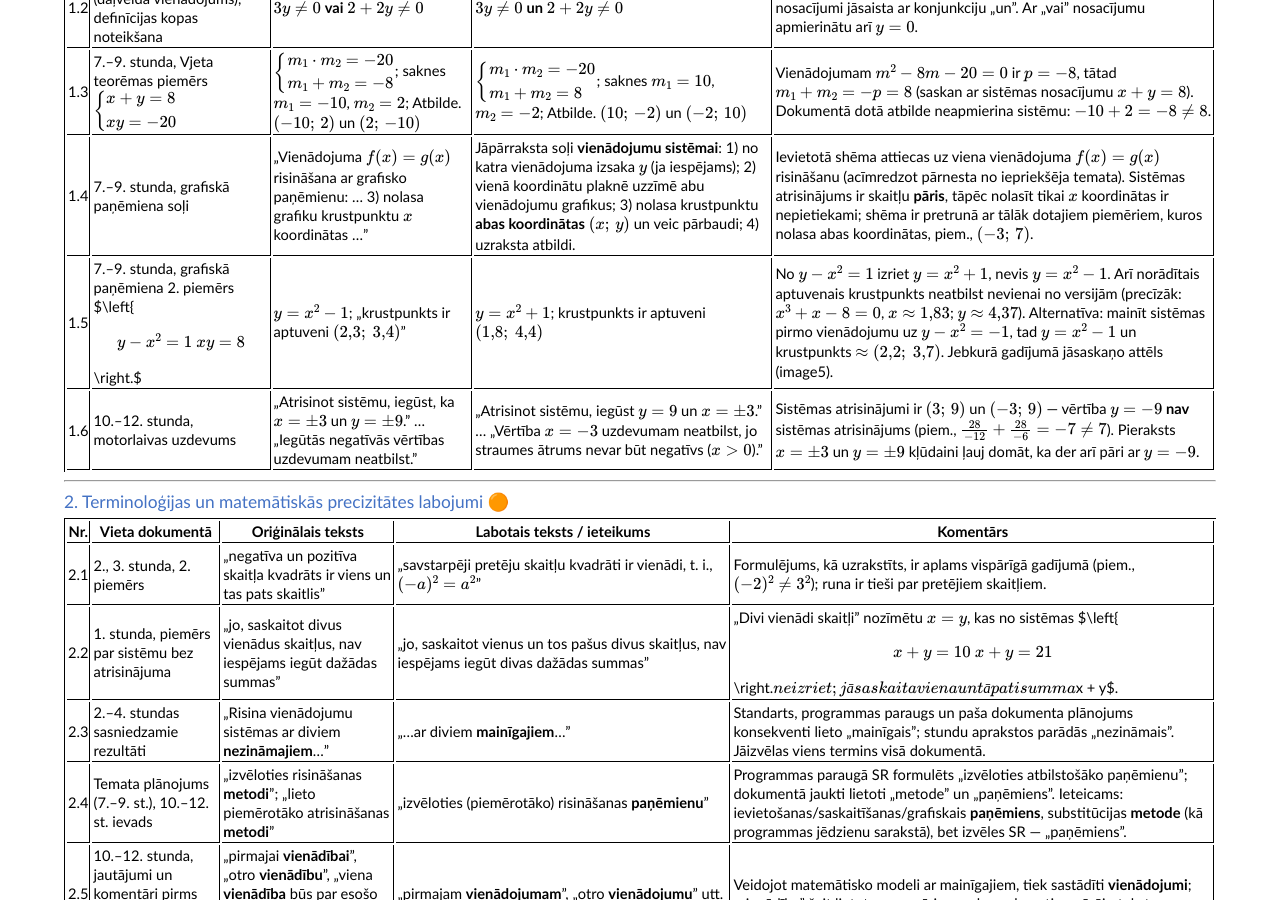
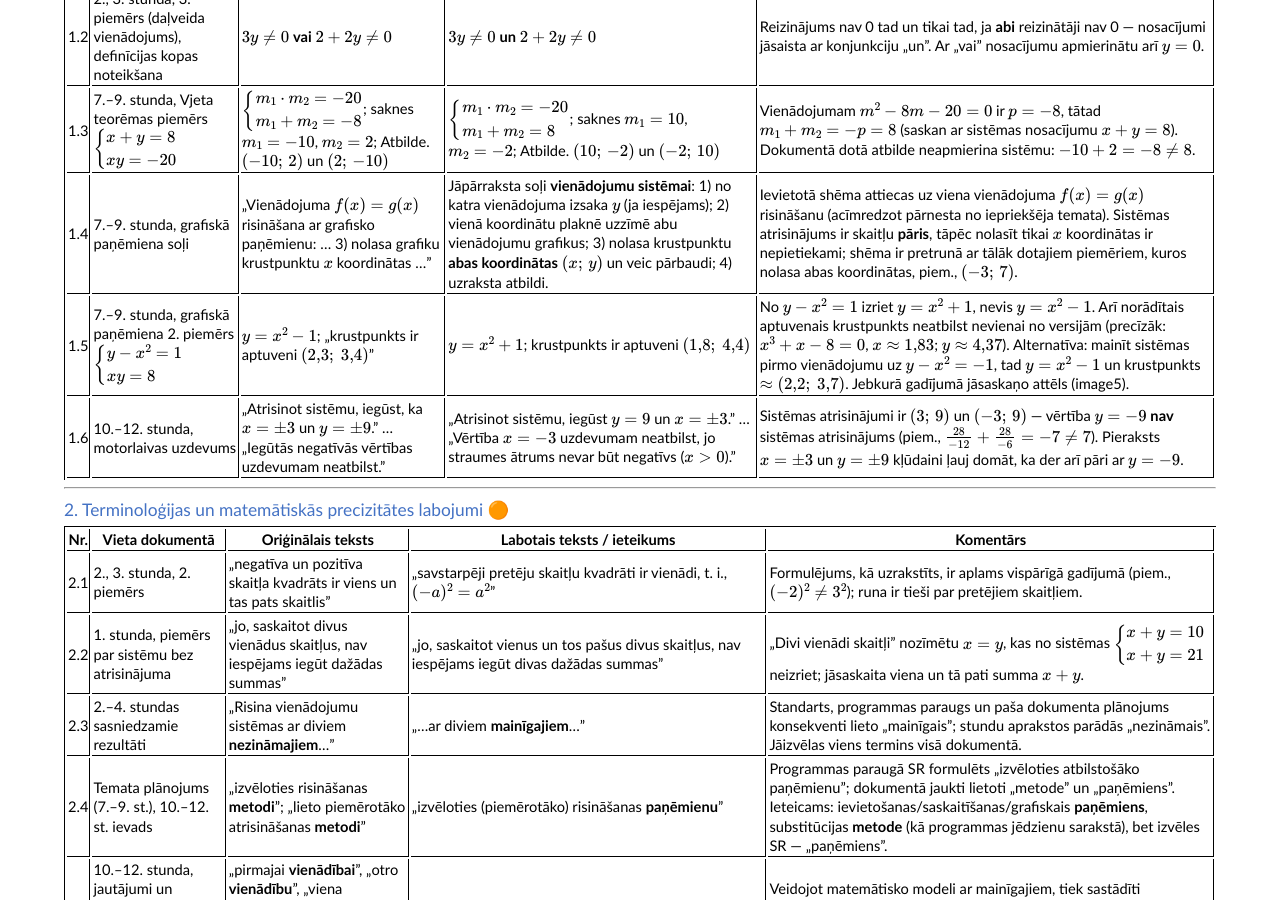
Before and after one commit to kapsitis/programma-ol-10, a Jekyll site: the page built from docs/OL__metodiskie/ieteikumi_OL_4_metodiskais.md, in a window 1280 px wide and 900 px high, scrolled down 357 px. Built offline with Jekyll 4.4.1, drawn with Linux system fonts in a browser that asks for light colours.

Commit message:
adding displaystyle

```diff
--- a/docs/OL__metodiskie/ieteikumi_OL_4_metodiskais.md
+++ b/docs/OL__metodiskie/ieteikumi_OL_4_metodiskais.md
@@ -20,7 +20,7 @@ permalink: /OL__metodiskie/ieteikumi_OL_4_metodiskais/
 | 1.2 | 2., 3. stunda, 3. piemērs (daļveida vienādojums), definīcijas kopas noteikšana | $3y \neq 0$ **vai** $2 + 2y \neq 0$ | $3y \neq 0$ **un** $2 + 2y \neq 0$ | Reizinājums nav 0 tad un tikai tad, ja **abi** reizinātāji nav 0 — nosacījumi jāsaista ar konjunkciju „un". Ar „vai" nosacījumu apmierinātu arī $y = 0$. |
 | 1.3 | 7.–9. stunda, Vjeta teorēmas piemērs $$\left\{\begin{array}{l} x + y = 8 \\ xy = -20 \end{array}\right.$$ | $$\left\{\begin{array}{l} m_{1} \cdot m_{2} = -20 \\ m_{1} + m_{2} = -8 \end{array}\right.$$; saknes $m_1 = -10$, $m_2 = 2$; Atbilde. $(-10;\,2)$ un $(2;\,-10)$ | $$\left\{\begin{array}{l} m_{1} \cdot m_{2} = -20 \\ m_{1} + m_{2} = 8 \end{array}\right.$$; saknes $m_1 = 10$, $m_2 = -2$; Atbilde. $(10;\,-2)$ un $(-2;\,10)$ | Vienādojumam $m^2 - 8m - 20 = 0$ ir $p = -8$, tātad $m_1 + m_2 = -p = 8$ (saskan ar sistēmas nosacījumu $x + y = 8$). Dokumentā dotā atbilde neapmierina sistēmu: $-10 + 2 = -8 \neq 8$. |
 | 1.4 | 7.–9. stunda, grafiskā paņēmiena soļi | „Vienādojuma $f(x) = g(x)$ risināšana ar grafisko paņēmienu: … 3) nolasa grafiku krustpunktu $x$ koordinātas …" | Jāpārraksta soļi **vienādojumu sistēmai**: 1) no katra vienādojuma izsaka $y$ (ja iespējams); 2) vienā koordinātu plaknē uzzīmē abu vienādojumu grafikus; 3) nolasa krustpunktu **abas koordinātas** $(x;\,y)$ un veic pārbaudi; 4) uzraksta atbildi. | Ievietotā shēma attiecas uz viena vienādojuma $f(x)=g(x)$ risināšanu (acīmredzot pārnesta no iepriekšēja temata). Sistēmas atrisinājums ir skaitļu **pāris**, tāpēc nolasīt tikai $x$ koordinātas ir nepietiekami; shēma ir pretrunā ar tālāk dotajiem piemēriem, kuros nolasa abas koordinātas, piem., $(-3;\,7)$. |
-| 1.5 | 7.–9. stunda, grafiskā paņēmiena 2. piemērs $\left\{\begin{array}{l} y - x^{2} = 1 \\ xy = 8 \end{array}\right.$ | $y = x^{2} - 1$; „krustpunkts ir aptuveni $(2{,}3;\ 3{,}4)$" | $y = x^{2} + 1$; krustpunkts ir aptuveni $(1{,}8;\ 4{,}4)$ | No $y - x^2 = 1$ izriet $y = x^2 + 1$, nevis $y = x^2 - 1$. Arī norādītais aptuvenais krustpunkts neatbilst nevienai no versijām (precīzāk: $x^3 + x - 8 = 0$, $x \approx 1{,}83$; $y \approx 4{,}37$). Alternatīva: mainīt sistēmas pirmo vienādojumu uz $y - x^2 = -1$, tad $y = x^2 - 1$ un krustpunkts $\approx (2{,}2;\ 3{,}7)$. Jebkurā gadījumā jāsaskaņo attēls (image5). |
+| 1.5 | 7.–9. stunda, grafiskā paņēmiena 2. piemērs $$\left\{\begin{array}{l} y - x^{2} = 1 \\ xy = 8 \end{array}\right.$$ | $y = x^{2} - 1$; „krustpunkts ir aptuveni $(2{,}3;\ 3{,}4)$" | $y = x^{2} + 1$; krustpunkts ir aptuveni $(1{,}8;\ 4{,}4)$ | No $y - x^2 = 1$ izriet $y = x^2 + 1$, nevis $y = x^2 - 1$. Arī norādītais aptuvenais krustpunkts neatbilst nevienai no versijām (precīzāk: $x^3 + x - 8 = 0$, $x \approx 1{,}83$; $y \approx 4{,}37$). Alternatīva: mainīt sistēmas pirmo vienādojumu uz $y - x^2 = -1$, tad $y = x^2 - 1$ un krustpunkts $\approx (2{,}2;\ 3{,}7)$. Jebkurā gadījumā jāsaskaņo attēls (image5). |
 | 1.6 | 10.–12. stunda, motorlaivas uzdevums | „Atrisinot sistēmu, iegūst, ka $x = \pm 3$ un $y = \pm 9$." … „Iegūtās negatīvās vērtības uzdevumam neatbilst." | „Atrisinot sistēmu, iegūst $y = 9$ un $x = \pm 3$." … „Vērtība $x = -3$ uzdevumam neatbilst, jo straumes ātrums nevar būt negatīvs ($x > 0$)." | Sistēmas atrisinājumi ir $(3;\,9)$ un $(-3;\,9)$ — vērtība $y = -9$ **nav** sistēmas atrisinājums (piem., $\frac{28}{-12} + \frac{28}{-6} = -7 \neq 7$). Pieraksts $x = \pm 3$ un $y = \pm 9$ kļūdaini ļauj domāt, ka der arī pāri ar $y = -9$. |
 
 ---
@@ -30,7 +30,7 @@ permalink: /OL__metodiskie/ieteikumi_OL_4_metodiskais/
 | Nr. | Vieta dokumentā | Oriģinālais teksts | Labotais teksts / ieteikums | Komentārs |
 |---|---|---|---|---|
 | 2.1 | 2., 3. stunda, 2. piemērs | „negatīva un pozitīva skaitļa kvadrāts ir viens un tas pats skaitlis" | „savstarpēji pretēju skaitļu kvadrāti ir vienādi, t. i., $(-a)^2 = a^2$" | Formulējums, kā uzrakstīts, ir aplams vispārīgā gadījumā (piem., $(-2)^2 \neq 3^2$); runa ir tieši par pretējiem skaitļiem. |
-| 2.2 | 1. stunda, piemērs par sistēmu bez atrisinājuma | „jo, saskaitot divus vienādus skaitļus, nav iespējams iegūt dažādas summas" | „jo, saskaitot vienus un tos pašus divus skaitļus, nav iespējams iegūt divas dažādas summas" | „Divi vienādi skaitļi" nozīmētu $x = y$, kas no sistēmas $\left\{\begin{array}{l} x + y = 10 \\ x + y = 21 \end{array}\right.$ neizriet; jāsaskaita viena un tā pati summa $x + y$. |
+| 2.2 | 1. stunda, piemērs par sistēmu bez atrisinājuma | „jo, saskaitot divus vienādus skaitļus, nav iespējams iegūt dažādas summas" | „jo, saskaitot vienus un tos pašus divus skaitļus, nav iespējams iegūt divas dažādas summas" | „Divi vienādi skaitļi" nozīmētu $x = y$, kas no sistēmas $$\left\{\begin{array}{l} x + y = 10 \\ x + y = 21 \end{array}\right.$$ neizriet; jāsaskaita viena un tā pati summa $x + y$. |
 | 2.3 | 2.–4. stundas sasniedzamie rezultāti | „Risina vienādojumu sistēmas ar diviem **nezināmajiem**…" | „…ar diviem **mainīgajiem**…" | Standarts, programmas paraugs un paša dokumenta plānojums konsekventi lieto „mainīgais"; stundu aprakstos parādās „nezināmais". Jāizvēlas viens termins visā dokumentā. |
 | 2.4 | Temata plānojums (7.–9. st.), 10.–12. st. ievads | „izvēloties risināšanas **metodi**"; „lieto piemērotāko atrisināšanas **metodi**" | „izvēloties (piemērotāko) risināšanas **paņēmienu**" | Programmas paraugā SR formulēts „izvēloties atbilstošāko paņēmienu"; dokumentā jaukti lietoti „metode" un „paņēmiens". Ieteicams: ievietošanas/saskaitīšanas/grafiskais **paņēmiens**, substitūcijas **metode** (kā programmas jēdzienu sarakstā), bet izvēles SR — „paņēmiens". |
 | 2.5 | 10.–12. stunda, jautājumi un komentāri pirms motorlaivas uzdevuma | „pirmajai **vienādībai**", „otro **vienādību**", „viena **vienādība** būs par esošo situāciju", „tekstuālajai **vienādībai**" | „pirmajam **vienādojumam**", „otro **vienādojumu**" utt. | Veidojot matemātisko modeli ar mainīgajiem, tiek sastādīti **vienādojumi**; „vienādība" šeit lietota neprecīzi un nekonsekventi ar pārējo tekstu. |
```
